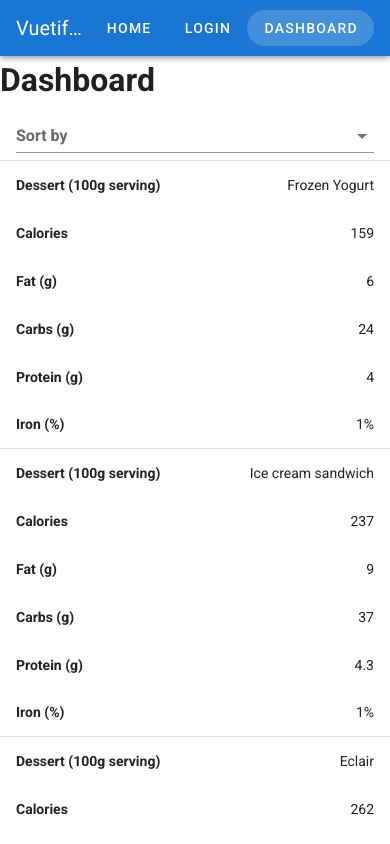
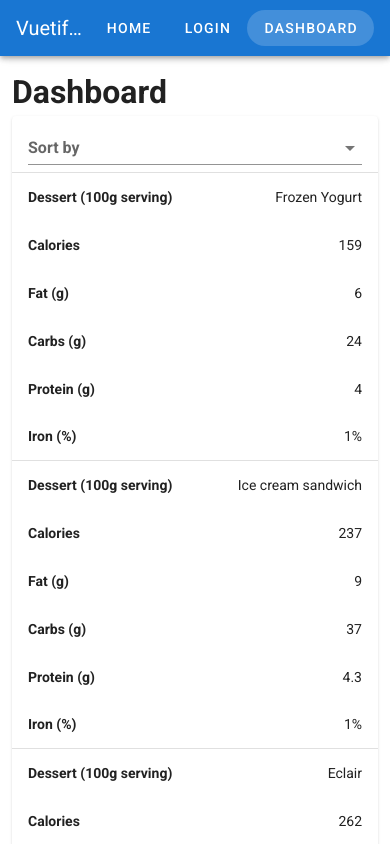
Before and after one commit to erincodes/vuetify-login-practice, a Vue app: page /#/dashboard in a window 390 px wide. Shown: the top 844 px of the page. Built offline with nearby package versions, Linux system fonts and the light colour scheme.

Commit message:
updated breakpoints on dashboard

```diff
--- a/src/views/Dashboard.vue
+++ b/src/views/Dashboard.vue
@@ -1,19 +1,34 @@
 <template>
-  <div>
+  <v-container>
     <h1>Dashboard</h1>
+    <!-- grid system -->
+    <v-row>
+      <v-col cols="8"></v-col>
+    </v-row>
     <v-data-table
       :headers="headers"
       :items="desserts"
       :items-per-page="5"
       class="elevation-1"
+      multi-sort
+      @click:row="selectRow"
     ></v-data-table>
-  </div>
+    <!-- breakpoint returns boolean if the user's device matches specified screen size and adjusts UI accordingly! -->
+    <v-snackbar v-model="snackbar" :left="$vuetify.breakpoint.lgAndUp">
+      You have selected "{{ currentItem }}"
+      <v-btn color="pink" text @click="snackbar = false">
+        Close
+      </v-btn>
+    </v-snackbar>
+  </v-container>
 </template>
 
 <script>
 export default {
   data() {
     return {
+      currentItem: "",
+      snackbar: false,
       headers: [
         {
           text: "Dessert (100g serving)",
@@ -110,6 +125,13 @@ export default {
         }
       ]
     };
+  },
+  methods: {
+    selectRow(event) {
+      this.snackbar = true;
+      // In table docs, click:row event includes the item for the row, so we can access that "item" here as the dessert name clicked
+      this.currentItem = event.name;
+    }
   }
 };
 </script>
```
